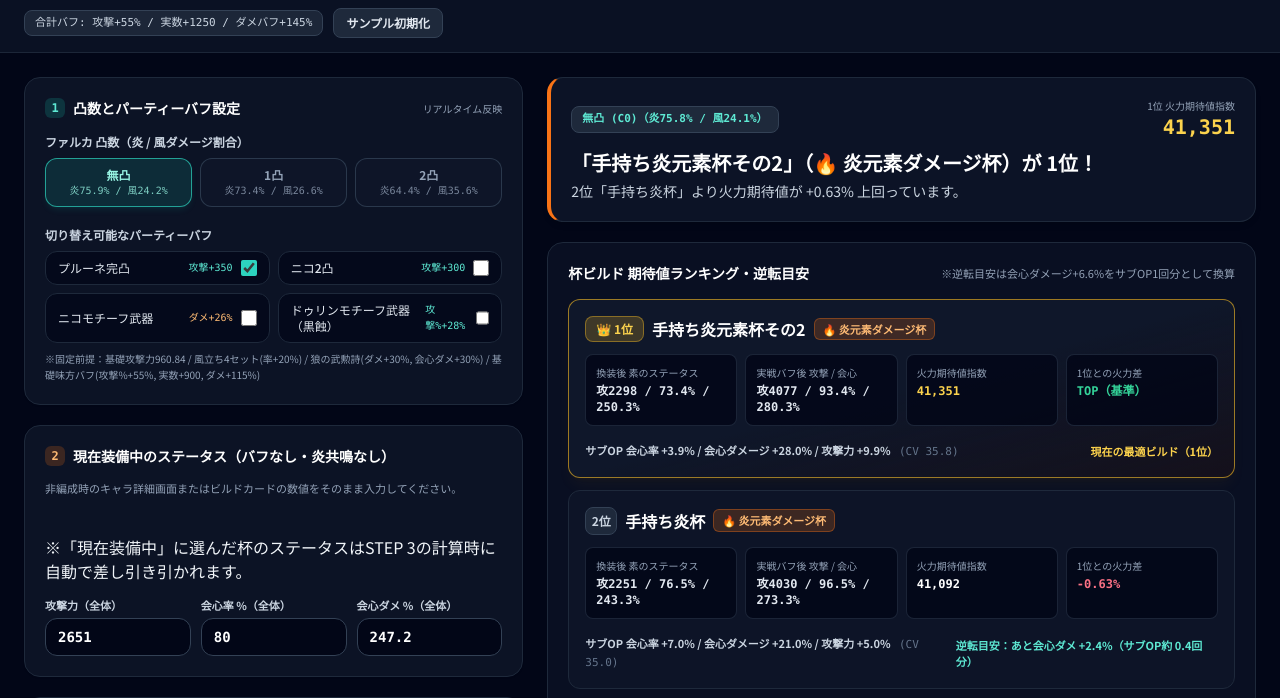
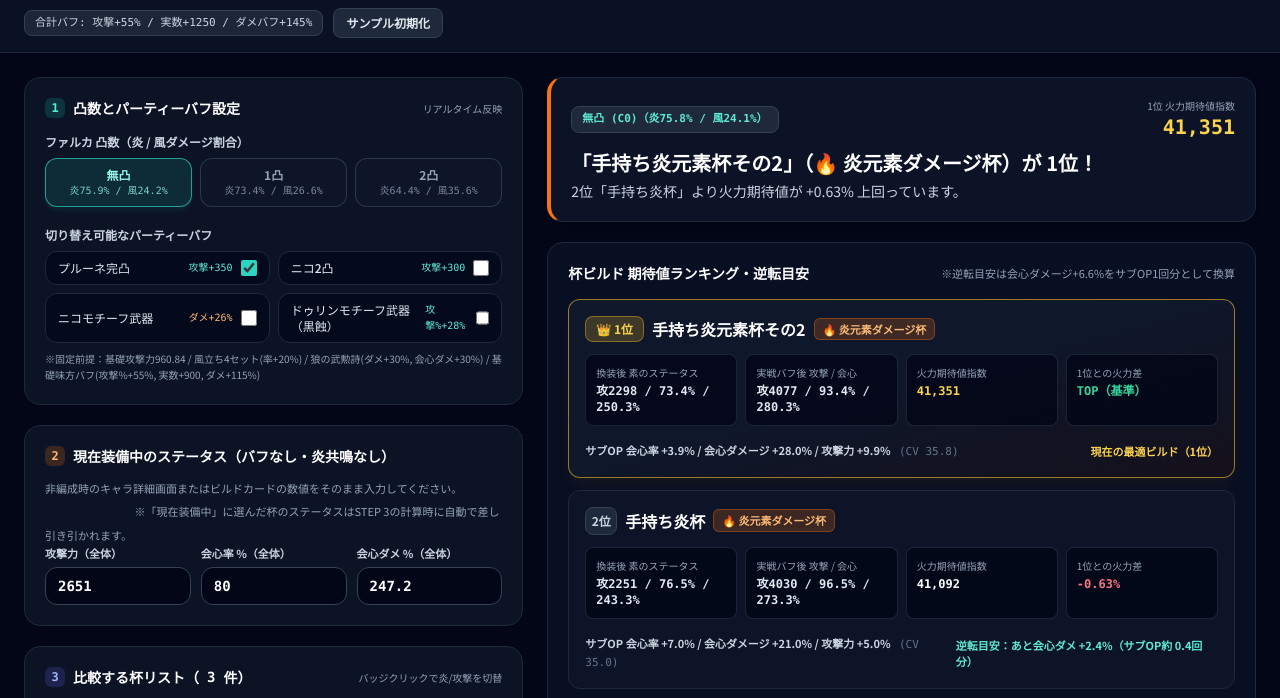
Before and after one commit to disuke1122/my-website, a plain HTML site: page index.html in a window 1280 px wide. Shown: the part 64-762 px from the top of the page. Drawn offline with nearby package versions, Linux system fonts and the light colour scheme.

Commit message:
Update index.html

```diff
--- a/index.html
+++ b/index.html
@@ -827,7 +827,9 @@
         <p class="text-[11px] text-slate-400 leading-relaxed">
           非編成時のキャラ詳細画面またはビルドカードの数値をそのまま入力してください。
         </p>
-　　　　<p>※「現在装備中」に選んだ杯のステータスはSTEP 3の計算時に自動で差し引き引かれます。</p>
+　　　　 <p　p class="text-[11px] text-slate-400 leading-relaxed">
+       　　※「現在装備中」に選んだ杯のステータスはSTEP 3の計算時に自動で差し引き引かれます。
+     　　</p>
         <div class="grid grid-cols-3 gap-2.5">
           <div>
             <label for="baseTotalAtk" class="block text-[11px] font-semibold text-slate-300 mb-1">攻撃力（全体）</label>
```
